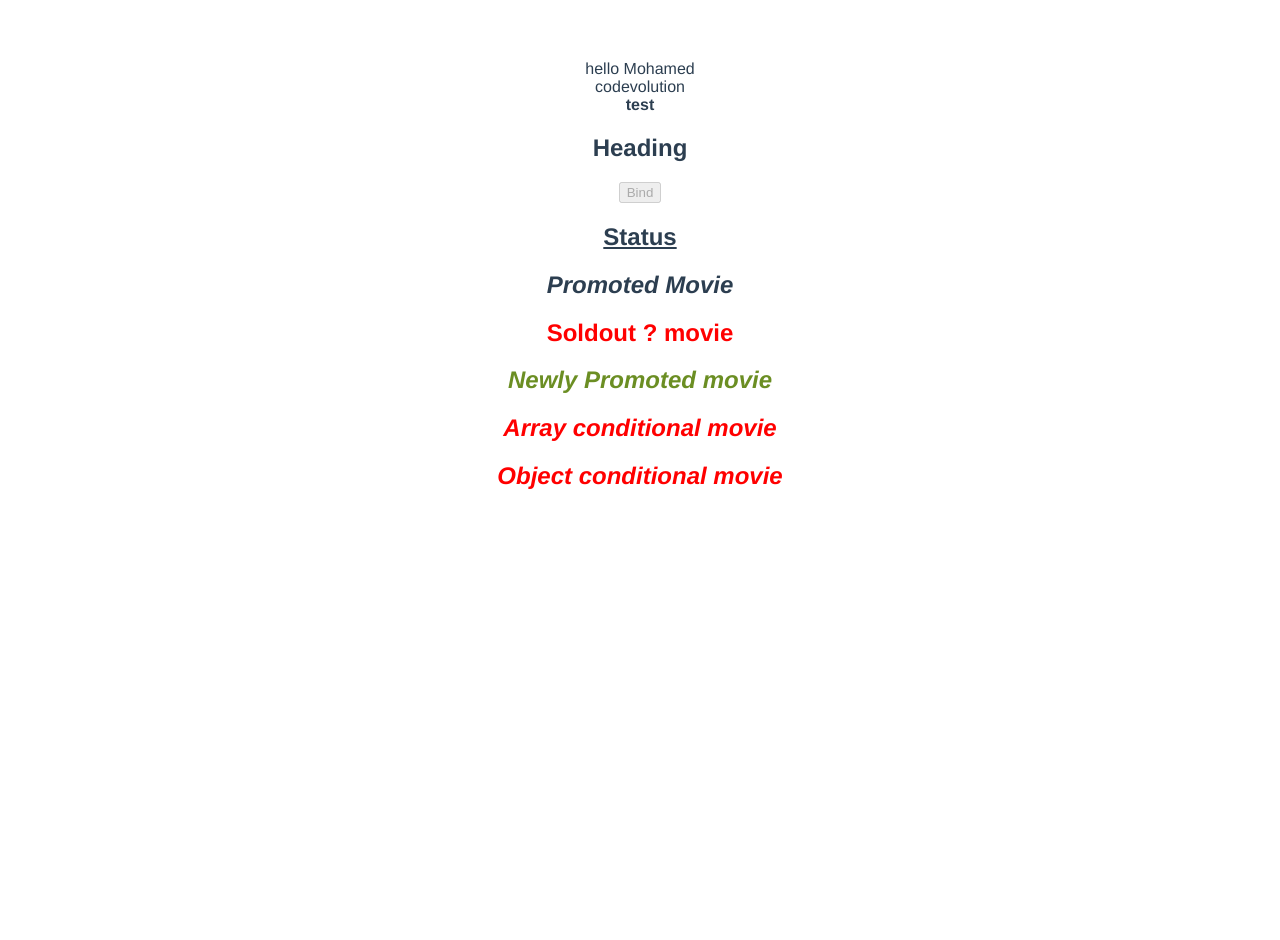
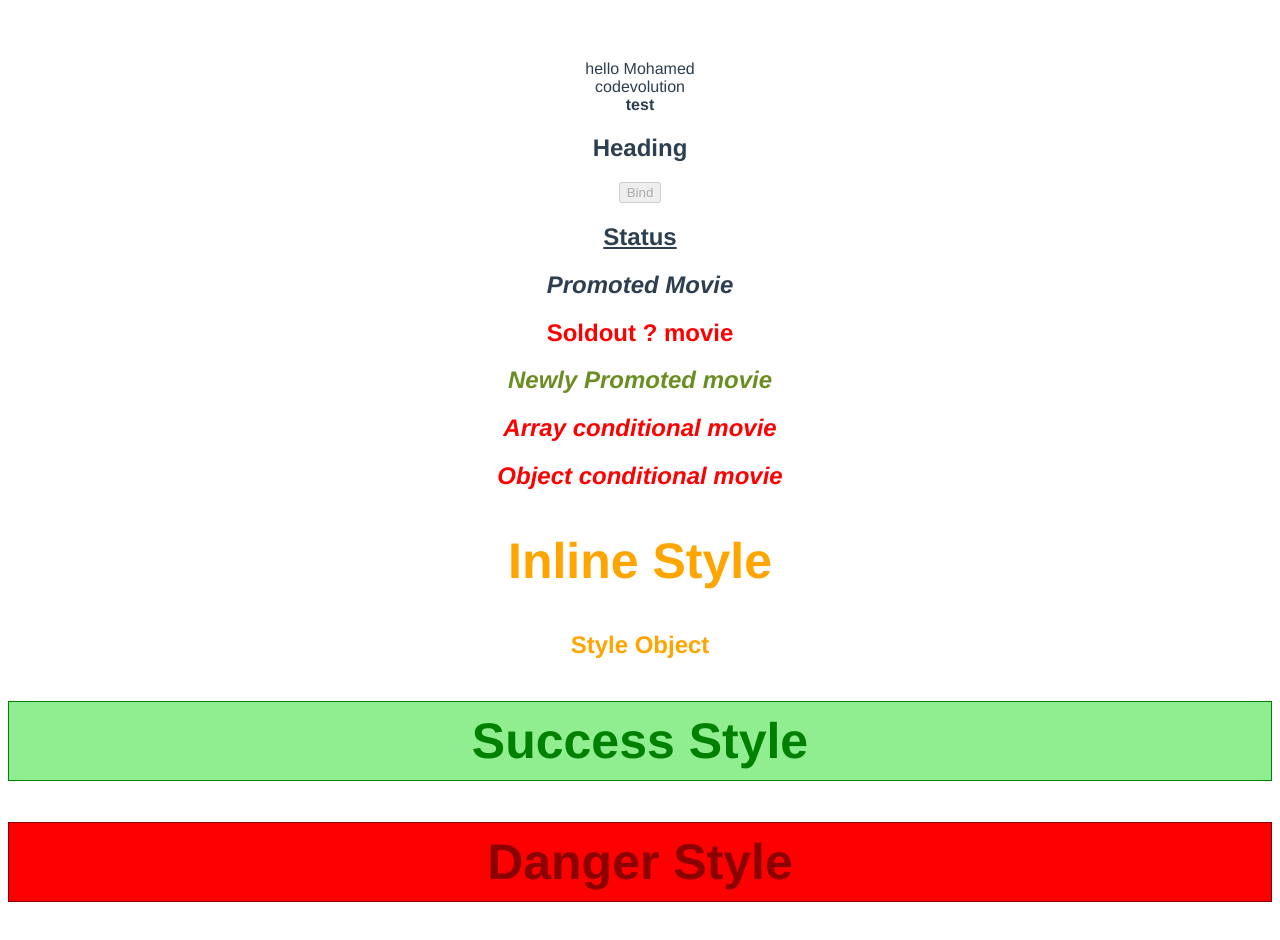
Before and after one commit to devmuhmed/journey-of-vuejs, a Vue app in the folder tasks/codevolution/: page / in a window 1280 px wide. Shown: the top 940 px of the page. Before the commit the page ends 800 px from the top, so only its background shows below. Built offline with nearby package versions, Linux system fonts and the light colour scheme.

Commit message:
codevolution lesson 9 binding style

```diff
--- a/tasks/codevolution/src/App.vue
+++ b/tasks/codevolution/src/App.vue
@@ -14,6 +14,15 @@
     new: !isSoldout,
     'sold-out': isSoldout
   }">Object conditional movie</h2>
+
+  <h2 :style="{
+    color: highlightColor,
+    fontSize: headerSize + 'px' //fontSize camel case or 'font-size': headerSize + 'px' kipap case
+  }">Inline Style</h2>
+
+  <h2 :style="headerStyleObject">Style Object</h2>
+  <h2 :style="[baseStyleObject, successStyleObject]">Success Style</h2>
+  <h2 :style="[baseStyleObject, dangerStyleObject]">Danger Style</h2>
 </template>
 
 <script>
@@ -31,6 +40,27 @@
       status: 'danger',
       isPromoted: true,
       isSoldout:true,
+      highlightColor: 'orange',
+      headerSize: 50,
+      headerStyleObject: {
+        color: 'orange',
+        fontSize: '50 px',
+        padding: '20 px',
+      },
+      baseStyleObject: {
+        fontSize: '50px',
+        padding: '10px',
+      },
+      successStyleObject: {
+        color: 'green',
+        backgroundColor: 'lightgreen',
+        border: '1px solid green',
+      },
+      dangerStyleObject: {
+        color: 'darkred',
+        backgroundColor: 'red',
+        border: '1px solid darkred',
+      },
     }
   }
 }
```
